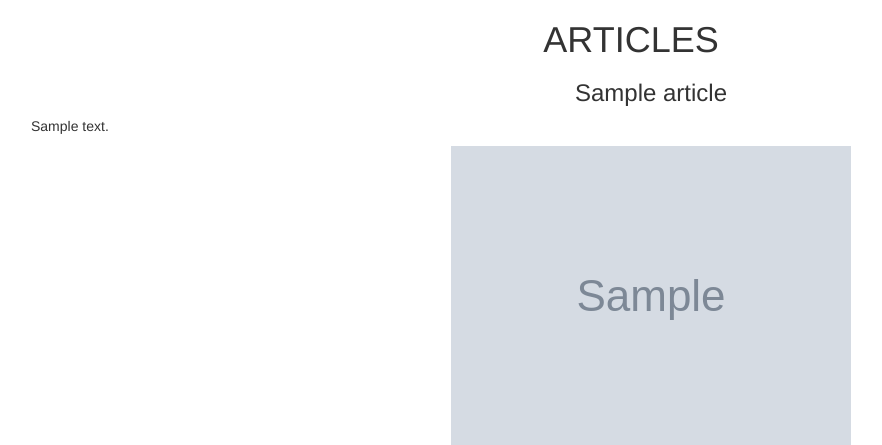
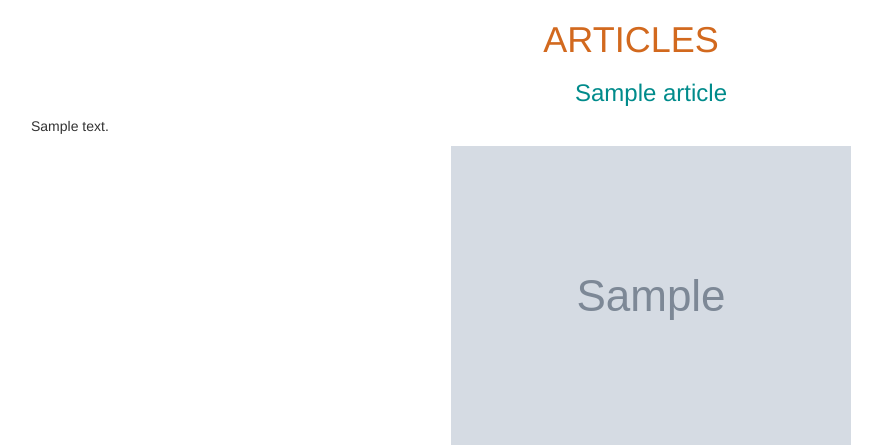
Before and after one commit to UmuhireAnuarithe/News_Highlight, a Flask app: template app/templates/articles.html in a window 1280 px wide. Shown: the part 52-497 px from the top of the page, without its empty margins (9-891 px from the left). Run offline with Flask 2, Linux system fonts and the light colour scheme; the template is opened without the code that fills it: most values are stand-ins (such as "Sample title", 1, 10 or a date in 2020); grey boxes marked "Sample" are stand-in pictures; some libraries are stand-ins or nearby versions.

Commit message:
add all styles

```diff
--- a/app/templates/articles.html
+++ b/app/templates/articles.html
@@ -15,12 +15,12 @@
 
     <body>
         {% block content %}
-        <h1 style="text-align:center"> ARTICLES </h1>
+        <h1 style="text-align:center;color:chocolate;"> ARTICLES </h1>
         <div class="col-md-3"></div>
         <div class="col-md-6" style="text-align:center"></div>
         <ul>
             {% for article in articles %}
-                <li style="list-style-type:none; font: size 24px; text-align:center"><h3> {{ article.title}} </h3></li>
+                <li style="list-style-type:none; font: size 24px; text-align:center;color:darkcyan;"><h3> {{ article.title}} </h3></li>
                 <li style="list-style-type:none"><p> {{ article.description }} </p></li>
                 <li style="list-style-type:none; text-align:center"><img src="{{article.urlToImage}}" alt="Image"> </li>
                 <li style="list-style-type:none; text-align:center"><p> {{ article.publishedAt }} by {{ article.author }} </p></li>
--- a/app/templates/index.html
+++ b/app/templates/index.html
@@ -13,7 +13,7 @@
     <body>
         <div class="container">
 
-        <h1 style="text-align:center"> NEWS SOURCES </h1>
+        <h1 style="text-align:center;color: chocolate;"> NEWS SOURCES </h1>
         <div class="card">
         <ul>
             {% for news_source in sources %}
```
